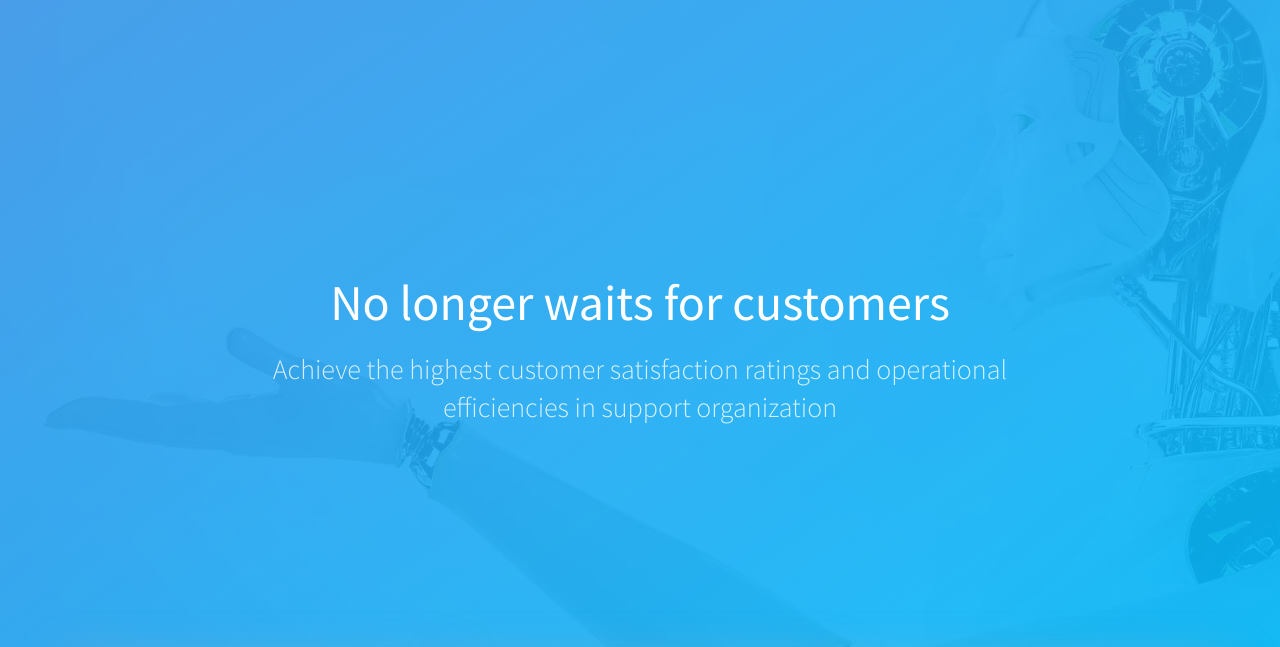
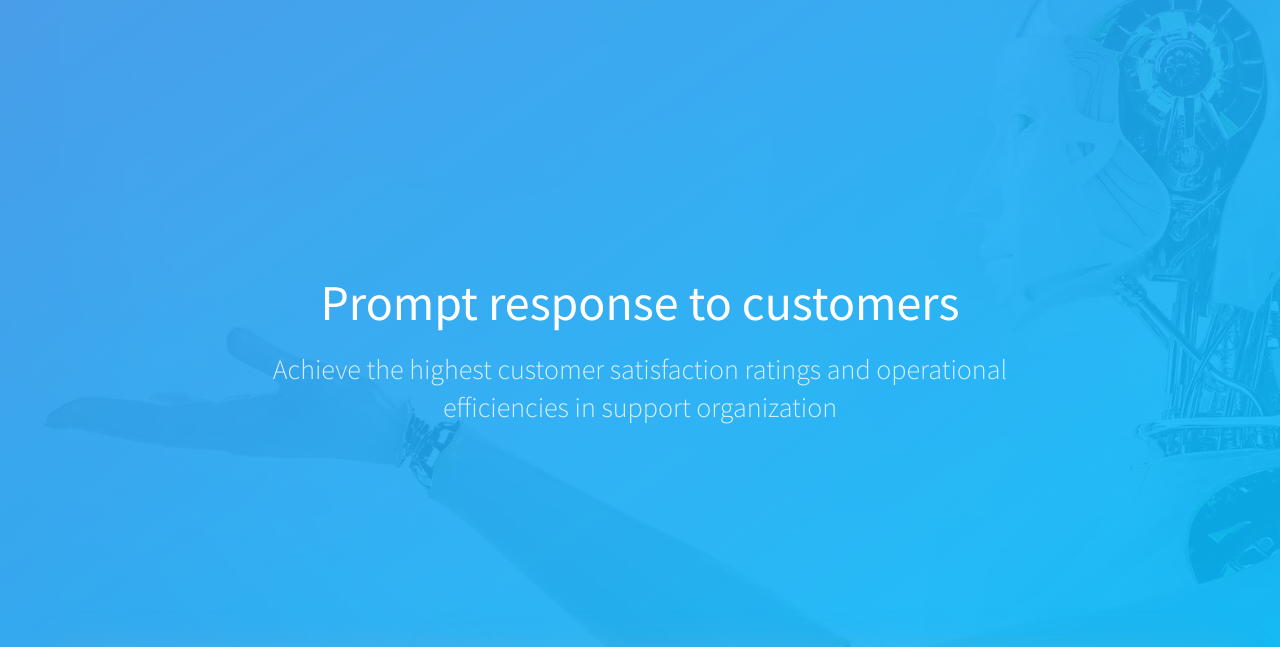
Before and after one commit to elixhq/elixhq.github.io, a plain HTML site: page index.html in a window 1280 px wide. Shown: the part 100-747 px from the top of the page. Drawn offline with Linux system fonts and the light colour scheme; files whose address does not match are found by name.

Commit message:
hero sentence corrected

```diff
--- a/index.html
+++ b/index.html
@@ -106,7 +106,7 @@
 				<div class="text-inner">
 					<div class="row">
 						<div class="col-md-8 col-md-offset-2">
-							<h1 class="to-animate">No longer waits for customers</h1>
+							<h1 class="to-animate">Prompt response to customers</h1>
 							<h2 class="to-animate">Achieve the highest customer satisfaction ratings and operational efficiencies in support organization</h2>
 						</div>
 					</div>
```
